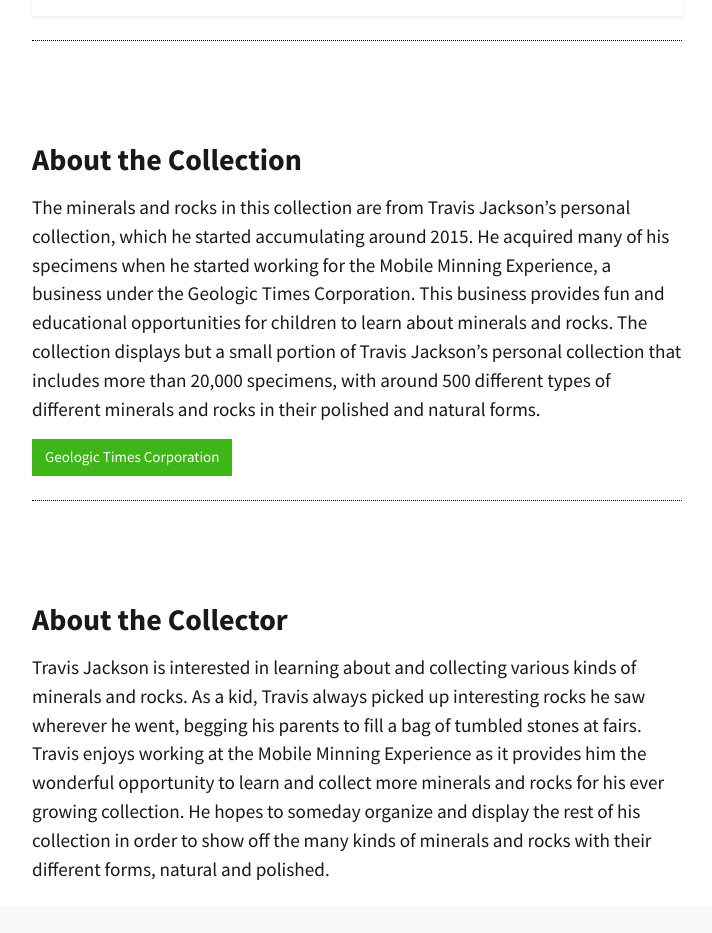
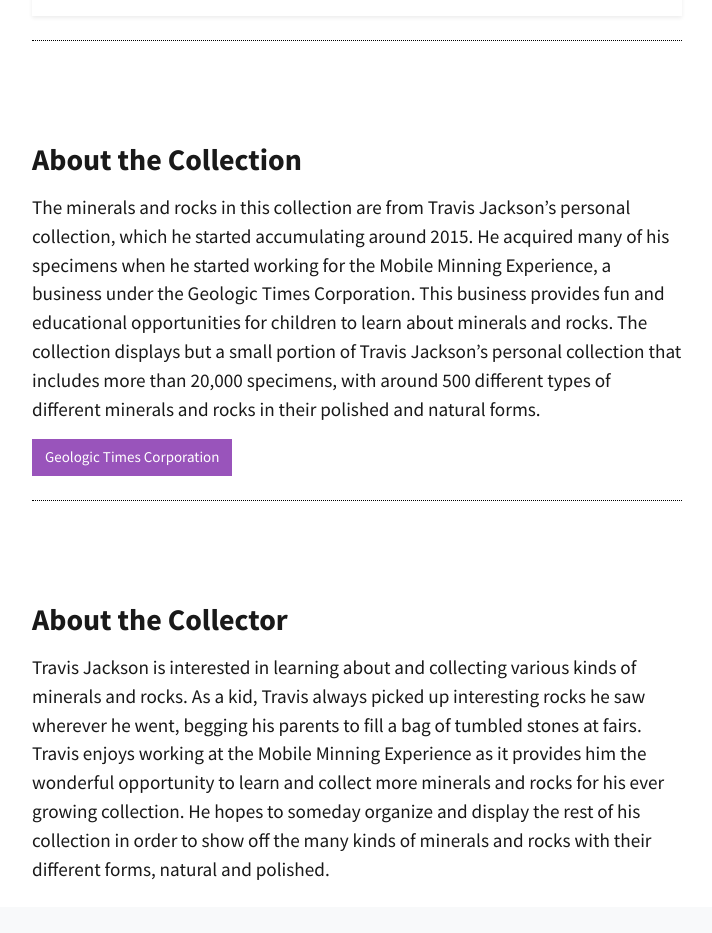
Before and after one commit to ilewis13/Mineral-and-Rock-Collection, a Jekyll site: the page built from pages/about.md, in a window 1280 px wide. Shown: the part 527-1460 px from the top of the page, without its empty margins (283-995 px from the left). Built offline with Jekyll 4.4.1, drawn with Linux system fonts in a browser that asks for light colours; nearby versions of some CDN libraries.

Commit message:
Update about.md

```diff
--- a/pages/about.md
+++ b/pages/about.md
@@ -16,7 +16,7 @@
 
 The minerals and rocks in this collection are from Travis Jackson's personal collection, which he started accumulating around 2015. He acquired many of his specimens when he started working for the Mobile Minning Experience, a business under the Geologic Times Corporation. This business provides fun and educational opportunities for children to learn about minerals and rocks. The collection displays but a small portion of Travis Jackson's personal collection that includes more than 20,000 specimens, with around 500 different types of different minerals and rocks in their polished and natural forms.
 
-{% include feature/button.html text="Geologic Times Corporation" link="https://www.gtcrocks.com" color="success" %}
+{% include feature/button.html text="Geologic Times Corporation" link="https://www.gtcrocks.com" color="info" %}
 
 ## About the Collector
 
```
